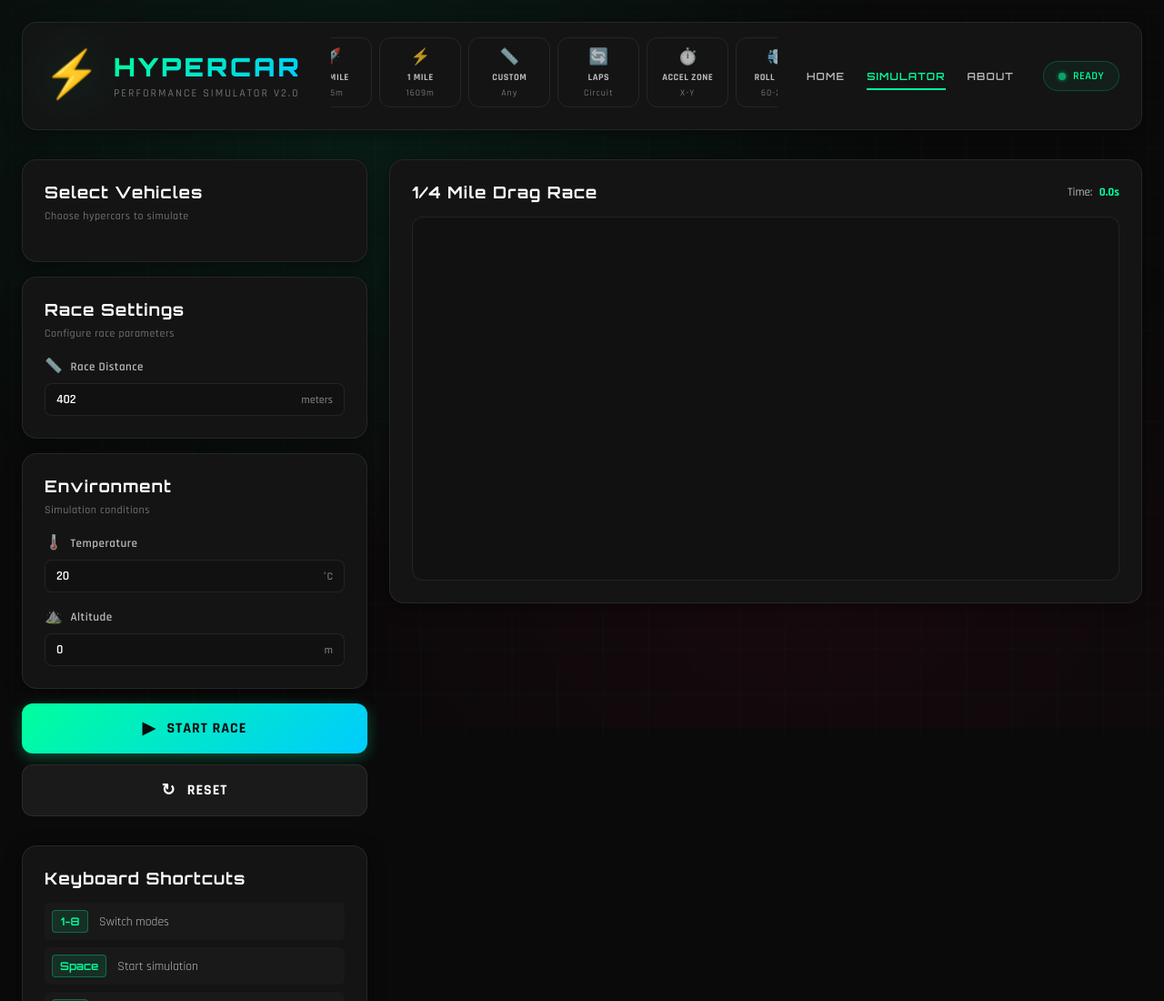
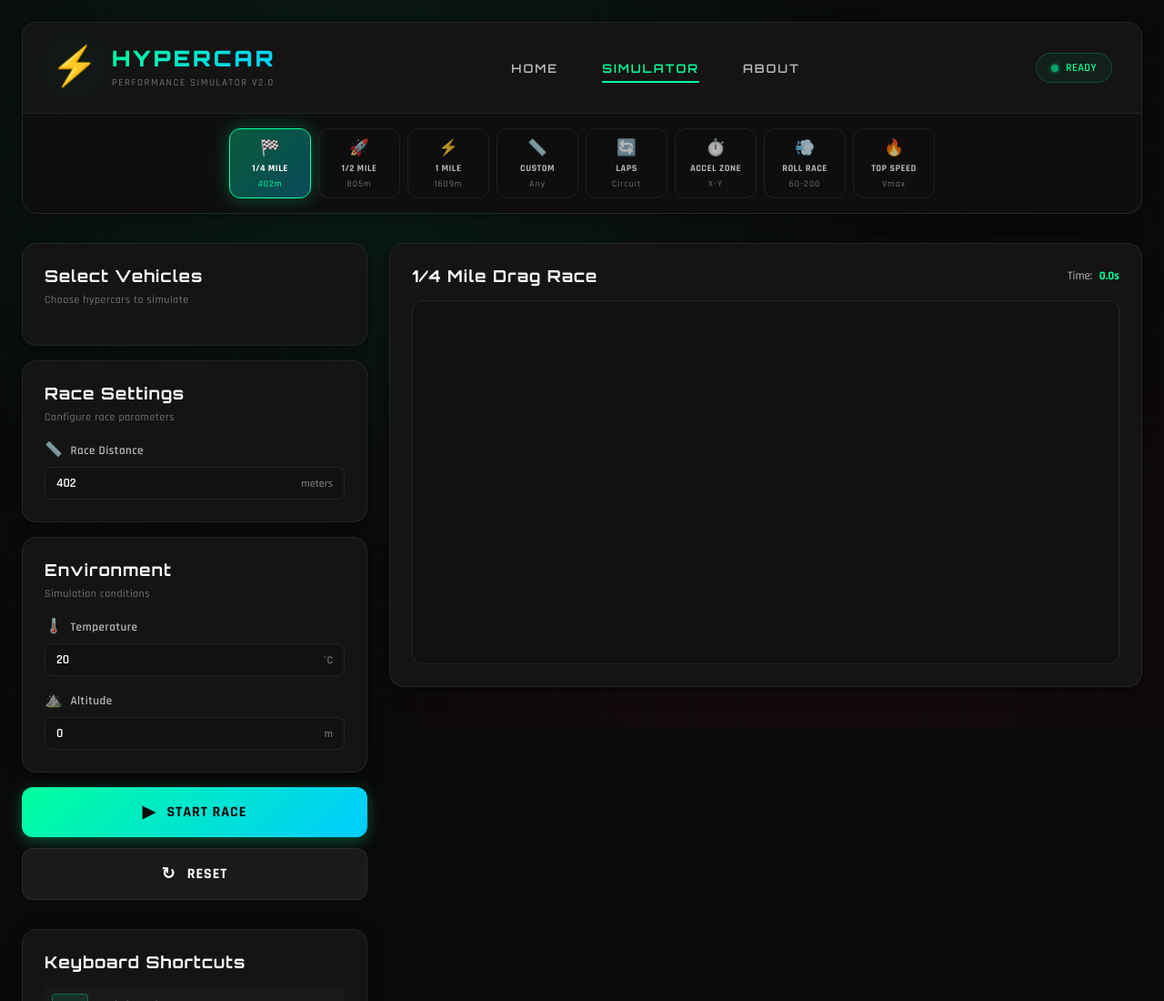
Before and after one commit to jude-pinkman/Hypercar_Sim, a plain HTML site: page frontend/index.html in a window 1280 px wide. Shown: the top 1100 px of the page at 91% size. Drawn offline with Linux system fonts and the light colour scheme; no server answers.

Commit message:
Improved UI

```diff
--- a/frontend/index.html
+++ b/frontend/index.html
@@ -21,9 +21,10 @@
     <!-- Main App Container -->
     <div class="app-container">
 
-        <!-- Header with Mode Tabs -->
-        <header class="app-header">
-            <div class="header-left">
+        <!-- NAVIGATION STRUCTURE -->
+        <header class="main-navigation">
+            <!-- Primary Navigation Bar -->
+            <nav class="primary-nav">
                 <div class="logo-container">
                     <div class="logo-icon">⚡</div>
                     <div class="logo-text">
@@ -31,10 +32,21 @@
                         <span>Performance Simulator v2.0</span>
                     </div>
                 </div>
-            </div>
 
-            <!-- Mode Tabs (8 modes) -->
-            <nav class="mode-tabs">
+                <div class="nav-menu">
+                    <a href="home.html" class="nav-link">HOME</a>
+                    <a href="index.html" class="nav-link active">SIMULATOR</a>
+                    <a href="about.html" class="nav-link">ABOUT</a>
+                </div>
+
+                <div class="status-indicator">
+                    <span class="status-dot"></span>
+                    <span class="status-text">Ready</span>
+                </div>
+            </nav>
+
+            <!-- Mode Tabs Row (Second Row) -->
+            <nav class="mode-tabs-nav">
                 <button class="mode-tab active" data-mode="quarter-mile">
                     <span class="tab-icon">🏁</span>
                     <span class="tab-label">1/4 Mile</span>
@@ -76,18 +88,6 @@
                     <span class="tab-distance">Vmax</span>
                 </button>
             </nav>
-
-            <div class="header-right">
-                <nav class="header-nav">
-                    <a href="home.html" class="header-nav-link">HOME</a>
-                    <a href="index.html" class="header-nav-link active">SIMULATOR</a>
-                    <a href="about.html" class="header-nav-link">ABOUT</a>
-                </nav>
-                <div class="status-indicator">
-                    <span class="status-dot"></span>
-                    <span class="status-text">Ready</span>
-                </div>
-            </div>
         </header>
 
         <!-- Main Content -->
--- a/frontend/style.css
+++ b/frontend/style.css
@@ -104,25 +104,27 @@ body {
     padding: var(--spacing-lg);
 }
 
-/* ==================== HEADER WITH TABS ==================== */
-.app-header {
-    display: flex;
-    align-items: center;
-    justify-content: space-between;
-    gap: var(--spacing-xl);
+/* ==================== NEW NAVIGATION STRUCTURE ==================== */
+.main-navigation {
     margin-bottom: var(--spacing-xl);
     background: var(--bg-card);
     border: 1px solid var(--border-color);
     border-radius: 16px;
-    padding: var(--spacing-md) var(--spacing-lg);
     backdrop-filter: blur(20px);
     box-shadow: var(--shadow-card);
+    overflow: hidden;
 }
 
-.header-left {
-    flex-shrink: 0;
+/* Primary Navigation Bar - First Row */
+.primary-nav {
+    display: flex;
+    align-items: center;
+    justify-content: space-between;
+    padding: var(--spacing-lg) var(--spacing-xl);
+    border-bottom: 1px solid var(--border-color);
 }
 
+/* Logo Styles */
 .logo-container {
     display: flex;
     align-items: center;
@@ -130,7 +132,7 @@ body {
 }
 
 .logo-icon {
-    font-size: 48px;
+    font-size: 40px;
     line-height: 1;
     filter: drop-shadow(0 0 20px var(--color-primary-glow));
     animation: pulse 2s ease-in-out infinite;
@@ -152,39 +154,132 @@ body {
 
 .logo-text h1 {
     font-family: var(--font-display);
-    font-size: 28px;
+    font-size: 24px;
     font-weight: 900;
     letter-spacing: 3px;
     background: linear-gradient(135deg, var(--color-primary), #00CCFF);
     -webkit-background-clip: text;
     -webkit-text-fill-color: transparent;
     background-clip: text;
+    margin: 0;
 }
 
 .logo-text span {
-    font-size: 12px;
+    font-size: 11px;
     font-weight: 500;
     color: var(--text-tertiary);
-    letter-spacing: 2px;
+    letter-spacing: 1.5px;
     text-transform: uppercase;
 }
 
-/* ==================== MODE TABS ==================== */
-.mode-tabs {
+/* Navigation Menu */
+.nav-menu {
+    display: flex;
+    gap: 3rem;
+    align-items: center;
+}
+
+.nav-link {
+    font-family: var(--font-display);
+    font-size: 13px;
+    font-weight: 600;
+    letter-spacing: 2px;
+    text-decoration: none;
+    color: var(--text-secondary);
+    transition: all 0.3s ease;
+    position: relative;
+    padding: 0.5rem 0;
+}
+
+.nav-link::after {
+    content: '';
+    position: absolute;
+    bottom: 0;
+    left: 0;
+    width: 0;
+    height: 2px;
+    background: var(--color-primary);
+    transition: width 0.3s ease;
+}
+
+.nav-link:hover,
+.nav-link.active {
+    color: var(--color-primary);
+}
+
+.nav-link:hover::after,
+.nav-link.active::after {
+    width: 100%;
+}
+
+/* Status Indicator */
+.status-indicator {
+    display: flex;
+    align-items: center;
+    gap: var(--spacing-xs);
+    padding: var(--spacing-xs) var(--spacing-md);
+    background: rgba(0, 255, 157, 0.05);
+    border: 1px solid var(--border-glow);
+    border-radius: 20px;
+}
+
+.status-dot {
+    width: 8px;
+    height: 8px;
+    background: var(--color-primary);
+    border-radius: 50%;
+    animation: statusPulse 2s ease-in-out infinite;
+}
+
+@keyframes statusPulse {
+
+    0%,
+    100% {
+        opacity: 1;
+        box-shadow: 0 0 8px var(--color-primary);
+    }
+
+    50% {
+        opacity: 0.6;
+        box-shadow: 0 0 4px var(--color-primary);
+    }
+}
+
+.status-text {
+    font-size: 12px;
+    font-weight: 600;
+    color: var(--color-primary);
+    letter-spacing: 0.5px;
+    text-transform: uppercase;
+}
+
+/* Mode Tabs Navigation - Second Row */
+.mode-tabs-nav {
     display: flex;
     gap: var(--spacing-xs);
-    flex: 1;
+    padding: var(--spacing-md) var(--spacing-lg);
     justify-content: center;
-    max-width: 900px;
+    align-items: center;
+    background: rgba(0, 0, 0, 0.3);
+    flex-wrap: wrap;
 }
 
+.mode-tabs-nav.hidden {
+    display: none;
+}
+
+
+
+
+
+/* ==================== MODE TABS ==================== */
 .mode-tab {
     position: relative;
     display: flex;
     flex-direction: column;
     align-items: center;
     gap: 4px;
-    padding: var(--spacing-sm) var(--spacing-md);
+    padding: 10px 14px;
     background: transparent;
     border: 1px solid var(--border-color);
     border-radius: 12px;
@@ -195,6 +290,8 @@ body {
     cursor: pointer;
     transition: all 0.3s cubic-bezier(0.4, 0, 0.2, 1);
     overflow: hidden;
+    flex: 0 1 auto;
+    min-width: 90px;
 }
 
 .mode-tab::before {
@@ -257,50 +354,8 @@ body {
     color: var(--color-primary);
 }
 
-/* ==================== STATUS INDICATOR ==================== */
-.header-right {
-    flex-shrink: 0;
-}
 
-.status-indicator {
-    display: flex;
-    align-items: center;
-    gap: var(--spacing-xs);
-    padding: var(--spacing-xs) var(--spacing-md);
-    background: rgba(0, 255, 157, 0.05);
-    border: 1px solid var(--border-glow);
-    border-radius: 20px;
-}
 
-.status-dot {
-    width: 8px;
-    height: 8px;
-    background: var(--color-primary);
-    border-radius: 50%;
-    animation: statusPulse 2s ease-in-out infinite;
-}
-
-@keyframes statusPulse {
-
-    0%,
-    100% {
-        opacity: 1;
-        box-shadow: 0 0 8px var(--color-primary);
-    }
-
-    50% {
-        opacity: 0.6;
-        box-shadow: 0 0 4px var(--color-primary);
-    }
-}
-
-.status-text {
-    font-size: 12px;
-    font-weight: 600;
-    color: var(--color-primary);
-    letter-spacing: 0.5px;
-    text-transform: uppercase;
-}
 
 /* ==================== MAIN GRID ==================== */
 .main-grid {
```
Also changed, not shown: frontend/about.html (+5 -2 lines), frontend/home-script.js (+4 -4 lines), frontend/home-style.css (+16 -5 lines), frontend/about-style.css (line endings or trailing spaces).
